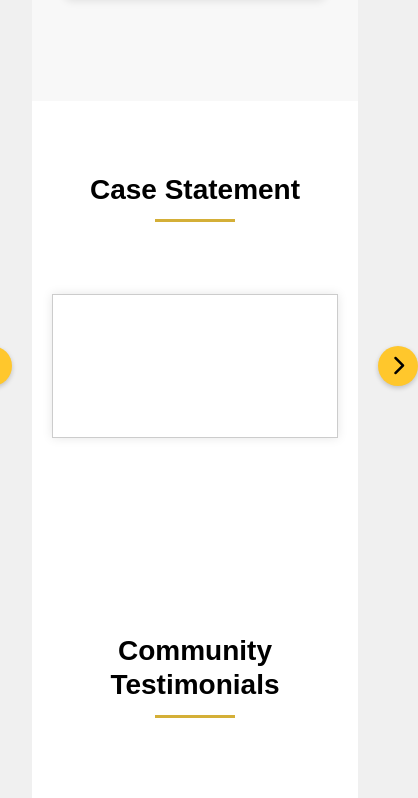
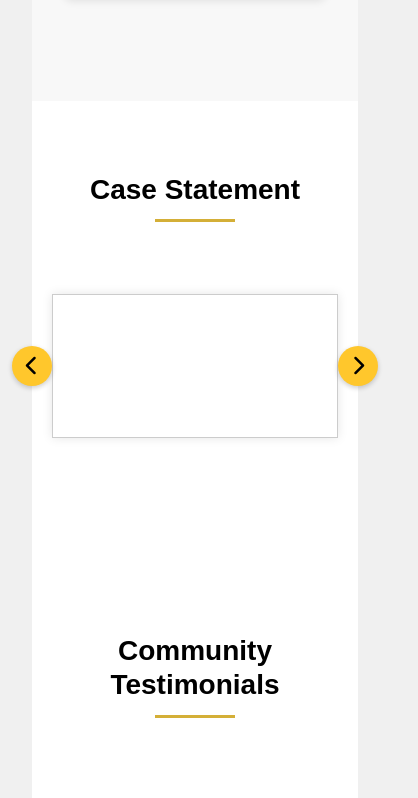
Before and after one commit to bellalecia/THIWebsite, a plain HTML site: page nonprofit-website/src/about.html in a window 390 px wide. Shown: the part 1630-2428 px from the top of the page, 418 px wide, since content can reach past the window. Drawn offline with Linux system fonts and the light colour scheme; a script that the page names is missing.

Commit message:
Arrows for mobile

```diff
--- a/nonprofit-website/src/about.html
+++ b/nonprofit-website/src/about.html
@@ -49,6 +49,12 @@
             justify-content: space-between;
             align-items: center;
             pointer-events: none;
+        }
+        @media (max-width: 768px) {
+            .controls {
+                left: -20px;
+                right: -20px;
+            }
         }
         .controls button {
             width: 40px;
```
